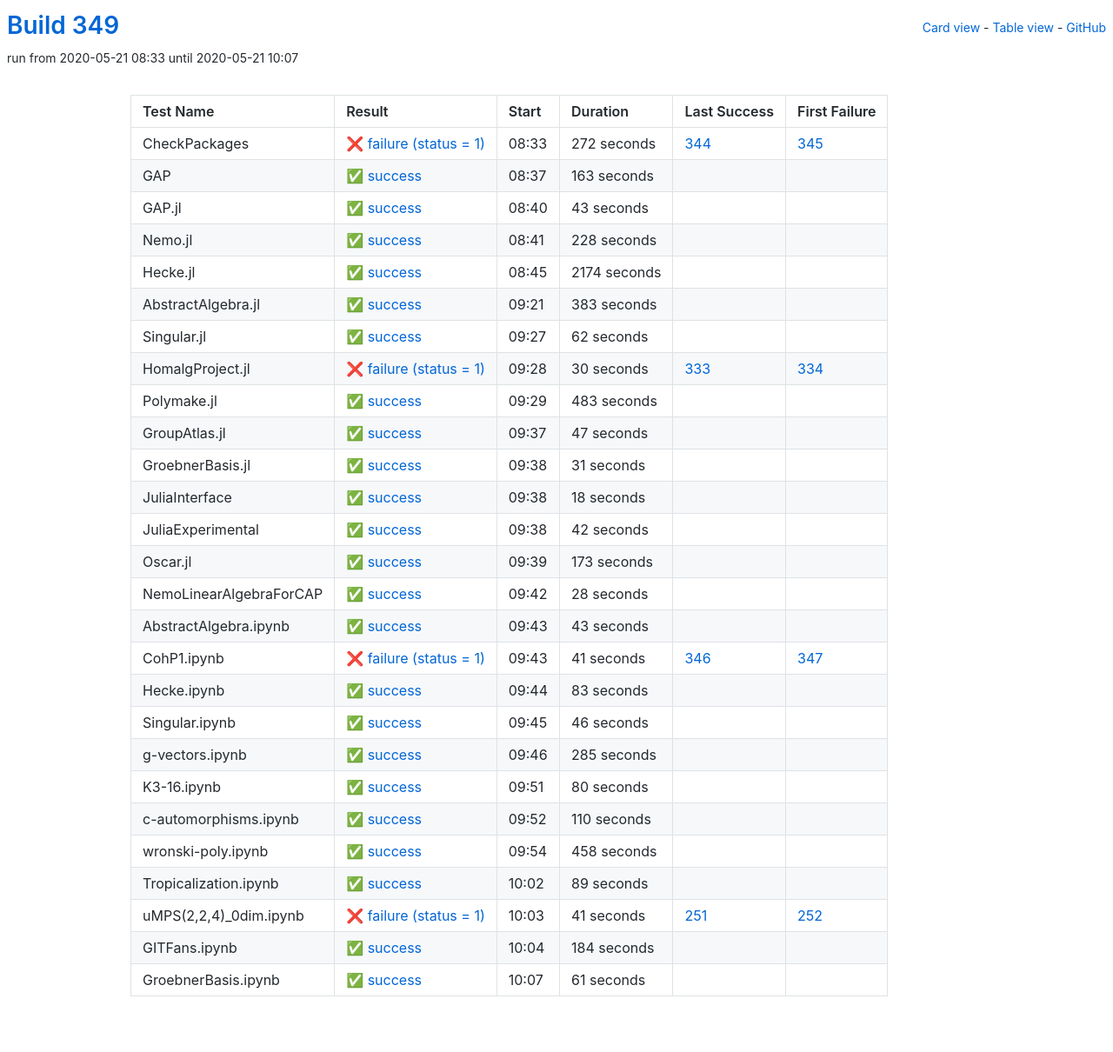
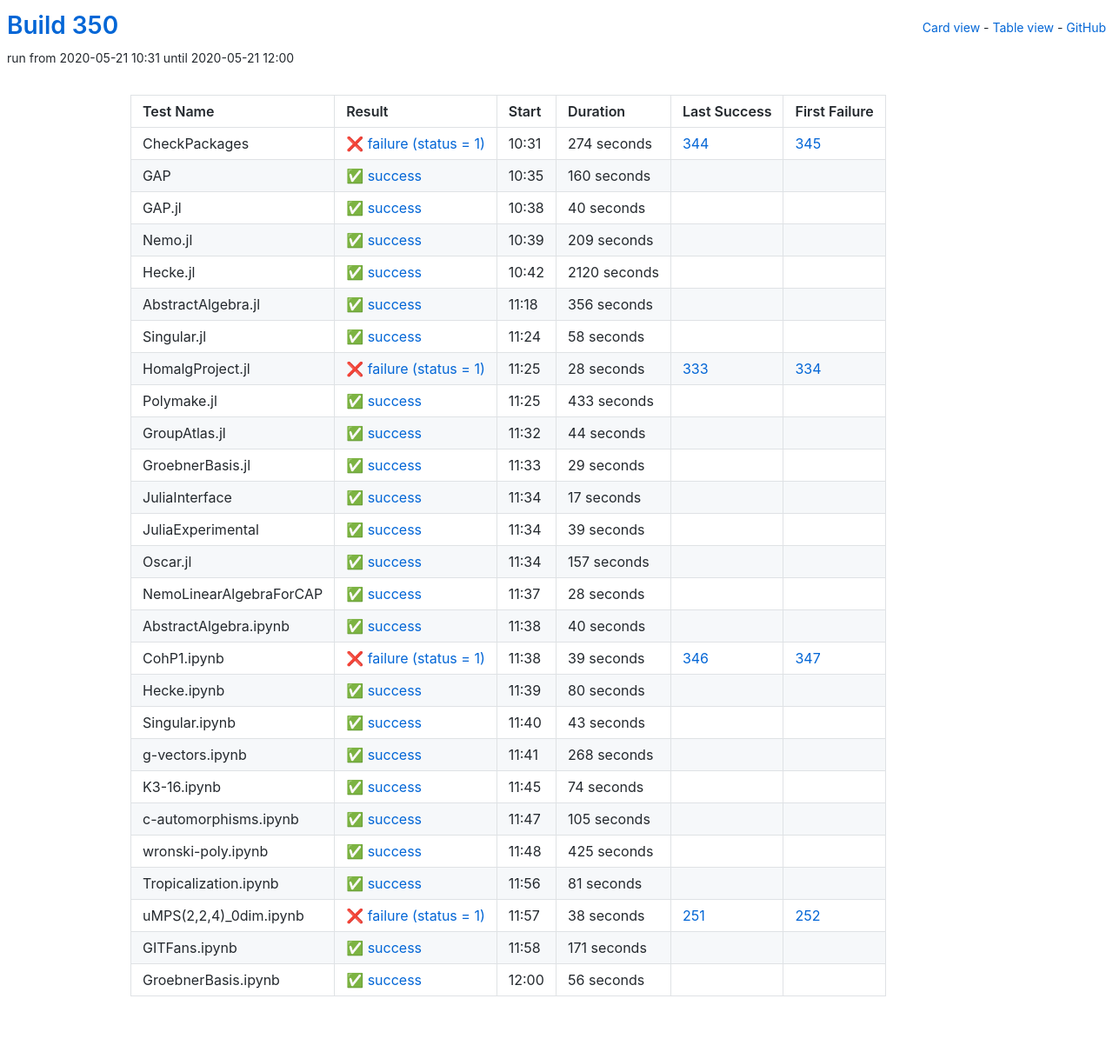
Before and after one commit to oscar-system/oscar-ci-status-1.4, a Jekyll site: the page built from table.html, in a window 1280 px wide. Shown: the whole page at 87% size. Built offline with Jekyll 4.4.1, drawn with Linux system fonts in a browser that asks for light colours.

Commit message:
Build 350

```diff
--- a/_data/ci.yml
+++ b/_data/ci.yml
@@ -1,173 +1,173 @@
-build: 349
-build_url: https://oscarci.mathematik.uni-kl.de/job/oscar-julia-1.4/349/
+build: 350
+build_url: https://oscarci.mathematik.uni-kl.de/job/oscar-julia-1.4/350/
 job: oscar-julia-1.4
 tests:
-- duration: 272
+- duration: 274
   exitcode: 1
   first_failure: 345
   first_failure_url: https://oscarci.mathematik.uni-kl.de/job/oscar-julia-1.4/345/
   id: checkpackages
   last_success: 344
   last_success_url: https://oscarci.mathematik.uni-kl.de/job/oscar-julia-1.4/344/
-  log: https://oscarci.mathematik.uni-kl.de/job/oscar-julia-1.4/349/artifact/logs/build-349/CheckPackages.log
+  log: https://oscarci.mathematik.uni-kl.de/job/oscar-julia-1.4/350/artifact/logs/build-350/CheckPackages.log
   name: CheckPackages
-  start: 2020-05-21 08:33
+  start: 2020-05-21 10:31
   status: failure
   success: false
-- duration: 163
+- duration: 160
   exitcode: 0
   first_failure: false
   first_failure_url: null
   id: gap
   last_success: false
   last_success_url: null
-  log: https://oscarci.mathematik.uni-kl.de/job/oscar-julia-1.4/349/artifact/logs/build-349/GAP.log
+  log: https://oscarci.mathematik.uni-kl.de/job/oscar-julia-1.4/350/artifact/logs/build-350/GAP.log
   name: GAP
-  start: 2020-05-21 08:37
+  start: 2020-05-21 10:35
   status: success
   success: true
-- duration: 43
+- duration: 40
   exitcode: 0
   first_failure: false
   first_failure_url: null
   id: gap-jl
   last_success: false
   last_success_url: null
-  log: https://oscarci.mathematik.uni-kl.de/job/oscar-julia-1.4/349/artifact/logs/build-349/GAP.jl.log
+  log: https://oscarci.mathematik.uni-kl.de/job/oscar-julia-1.4/350/artifact/logs/build-350/GAP.jl.log
   name: GAP.jl
-  start: 2020-05-21 08:40
+  start: 2020-05-21 10:38
   status: success
   success: true
-- duration: 228
+- duration: 209
   exitcode: 0
   first_failure: false
   first_failure_url: null
   id: nemo-jl
   last_success: false
   last_success_url: null
-  log: https://oscarci.mathematik.uni-kl.de/job/oscar-julia-1.4/349/artifact/logs/build-349/Nemo.jl.log
+  log: https://oscarci.mathematik.uni-kl.de/job/oscar-julia-1.4/350/artifact/logs/build-350/Nemo.jl.log
   name: Nemo.jl
-  start: 2020-05-21 08:41
+  start: 2020-05-21 10:39
   status: success
   success: true
-- duration: 2174
+- duration: 2120
   exitcode: 0
   first_failure: false
   first_failure_url: null
   id: hecke-jl
   last_success: false
   last_success_url: null
-  log: https://oscarci.mathematik.uni-kl.de/job/oscar-julia-1.4/349/artifact/logs/build-349/Hecke.jl.log
+  log: https://oscarci.mathematik.uni-kl.de/job/oscar-julia-1.4/350/artifact/logs/build-350/Hecke.jl.log
   name: Hecke.jl
-  start: 2020-05-21 08:45
+  start: 2020-05-21 10:42
   status: success
   success: true
-- duration: 383
+- duration: 356
   exitcode: 0
   first_failure: false
   first_failure_url: null
   id: abstractalgebra-jl
   last_success: false
   last_success_url: null
-  log: https://oscarci.mathematik.uni-kl.de/job/oscar-julia-1.4/349/artifact/logs/build-349/AbstractAlgebra.jl.log
+  log: https://oscarci.mathematik.uni-kl.de/job/oscar-julia-1.4/350/artifact/logs/build-350/AbstractAlgebra.jl.log
   name: AbstractAlgebra.jl
-  start: 2020-05-21 09:21
+  start: 2020-05-21 11:18
   status: success
   success: true
-- duration: 62
+- duration: 58
   exitcode: 0
   first_failure: false
   first_failure_url: null
   id: singular-jl
   last_success: false
   last_success_url: null
-  log: https://oscarci.mathematik.uni-kl.de/job/oscar-julia-1.4/349/artifact/logs/build-349/Singular.jl.log
+  log: https://oscarci.mathematik.uni-kl.de/job/oscar-julia-1.4/350/artifact/logs/build-350/Singular.jl.log
   name: Singular.jl
-  start: 2020-05-21 09:27
+  start: 2020-05-21 11:24
   status: success
   success: true
-- duration: 30
+- duration: 28
   exitcode: 1
   first_failure: 334
   first_failure_url: https://oscarci.mathematik.uni-kl.de/job/oscar-julia-1.4/334/
   id: homalgproject-jl
   last_success: 333
   last_success_url: https://oscarci.mathematik.uni-kl.de/job/oscar-julia-1.4/333/
-  log: https://oscarci.mathematik.uni-kl.de/job/oscar-julia-1.4/349/artifact/logs/build-349/HomalgProject.jl.log
+  log: https://oscarci.mathematik.uni-kl.de/job/oscar-julia-1.4/350/artifact/logs/build-350/HomalgProject.jl.log
   name: HomalgProject.jl
-  start: 2020-05-21 09:28
+  start: 2020-05-21 11:25
   status: failure
   success: false
-- duration: 483
+- duration: 433
   exitcode: 0
   first_failure: false
   first_failure_url: null
   id: polymake-jl
   last_success: false
   last_success_url: null
-  log: https://oscarci.mathematik.uni-kl.de/job/oscar-julia-1.4/349/artifact/logs/build-349/Polymake.jl.log
+  log: https://oscarci.mathematik.uni-kl.de/job/oscar-julia-1.4/350/artifact/logs/build-350/Polymake.jl.log
   name: Polymake.jl
-  start: 2020-05-21 09:29
+  start: 2020-05-21 11:25
   status: success
   success: true
-- duration: 47
+- duration: 44
   exitcode: 0
   first_failure: false
   first_failure_url: null
   id: groupatlas-jl
   last_success: false
   last_success_url: null
-  log: https://oscarci.mathematik.uni-kl.de/job/oscar-julia-1.4/349/artifact/logs/build-349/GroupAtlas.jl.log
+  log: https://oscarci.mathematik.uni-kl.de/job/oscar-julia-1.4/350/artifact/logs/build-350/GroupAtlas.jl.log
   name: GroupAtlas.jl
-  start: 2020-05-21 09:37
+  start: 2020-05-21 11:32
   status: success
   success: true
-- duration: 31
+- duration: 29
   exitcode: 0
   first_failure: false
   first_failure_url: null
   id: groebnerbasis-jl
   last_success: false
   last_success_url: null
-  log: https://oscarci.mathematik.uni-kl.de/job/oscar-julia-1.4/349/artifact/logs/build-349/GroebnerBasis.jl.log
+  log: https://oscarci.mathematik.uni-kl.de/job/oscar-julia-1.4/350/artifact/logs/build-350/GroebnerBasis.jl.log
   name: GroebnerBasis.jl
-  start: 2020-05-21 09:38
+  start: 2020-05-21 11:33
   status: success
   success: true
-- duration: 18
+- duration: 17
   exitcode: 0
   first_failure: false
   first_failure_url: null
   id: juliainterface
   last_success: false
   last_success_url: null
-  log: https://oscarci.mathematik.uni-kl.de/job/oscar-julia-1.4/349/artifact/logs/build-349/JuliaInterface.log
+  log: https://oscarci.mathematik.uni-kl.de/job/oscar-julia-1.4/350/artifact/logs/build-350/JuliaInterface.log
   name: JuliaInterface
-  start: 2020-05-21 09:38
+  start: 2020-05-21 11:34
   status: success
   success: true
-- duration: 42
+- duration: 39
   exitcode: 0
   first_failure: false
   first_failure_url: null
   id: juliaexperimental
   last_success: false
   last_success_url: null
-  log: https://oscarci.mathematik.uni-kl.de/job/oscar-julia-1.4/349/artifact/logs/build-349/JuliaExperimental.log
+  log: https://oscarci.mathematik.uni-kl.de/job/oscar-julia-1.4/350/artifact/logs/build-350/JuliaExperimental.log
   name: JuliaExperimental
-  start: 2020-05-21 09:38
+  start: 2020-05-21 11:34
   status: success
   success: true
-- duration: 173
+- duration: 157
   exitcode: 0
   first_failure: false
   first_failure_url: null
   id: oscar-jl
   last_success: false
   last_success_url: null
-  log: https://oscarci.mathematik.uni-kl.de/job/oscar-julia-1.4/349/artifact/logs/build-349/Oscar.jl.log
+  log: https://oscarci.mathematik.uni-kl.de/job/oscar-julia-1.4/350/artifact/logs/build-350/Oscar.jl.log
   name: Oscar.jl
-  start: 2020-05-21 09:39
+  start: 2020-05-21 11:34
   status: success
   success: true
 - duration: 28
@@ -177,152 +177,152 @@ tests:
   id: nemolinearalgebraforcap
   last_success: false
   last_success_url: null
-  log: https://oscarci.mathematik.uni-kl.de/job/oscar-julia-1.4/349/artifact/logs/build-349/NemoLinearAlgebraForCAP.log
+  log: https://oscarci.mathematik.uni-kl.de/job/oscar-julia-1.4/350/artifact/logs/build-350/NemoLinearAlgebraForCAP.log
   name: NemoLinearAlgebraForCAP
-  start: 2020-05-21 09:42
+  start: 2020-05-21 11:37
+  status: success
+  success: true
+- duration: 40
+  exitcode: 0
+  first_failure: false
+  first_failure_url: null
+  id: abstractalgebra-ipynb
+  last_success: false
+  last_success_url: null
+  log: https://oscarci.mathematik.uni-kl.de/job/oscar-julia-1.4/350/artifact/logs/build-350/AbstractAlgebra.ipynb.log
+  name: AbstractAlgebra.ipynb
+  start: 2020-05-21 11:38
+  status: success
+  success: true
+- duration: 39
+  exitcode: 1
+  first_failure: 347
+  first_failure_url: https://oscarci.mathematik.uni-kl.de/job/oscar-julia-1.4/347/
+  id: cohp1-ipynb
+  last_success: 346
+  last_success_url: https://oscarci.mathematik.uni-kl.de/job/oscar-julia-1.4/346/
+  log: https://oscarci.mathematik.uni-kl.de/job/oscar-julia-1.4/350/artifact/logs/build-350/CohP1.ipynb.log
+  name: CohP1.ipynb
+  start: 2020-05-21 11:38
+  status: failure
+  success: false
+- duration: 80
+  exitcode: 0
+  first_failure: false
+  first_failure_url: null
+  id: hecke-ipynb
+  last_success: false
+  last_success_url: null
+  log: https://oscarci.mathematik.uni-kl.de/job/oscar-julia-1.4/350/artifact/logs/build-350/Hecke.ipynb.log
+  name: Hecke.ipynb
+  start: 2020-05-21 11:39
   status: success
   success: true
 - duration: 43
   exitcode: 0
   first_failure: false
   first_failure_url: null
-  id: abstractalgebra-ipynb
-  last_success: false
-  last_success_url: null
-  log: https://oscarci.mathematik.uni-kl.de/job/oscar-julia-1.4/349/artifact/logs/build-349/AbstractAlgebra.ipynb.log
-  name: AbstractAlgebra.ipynb
-  start: 2020-05-21 09:43
-  status: success
-  success: true
-- duration: 41
-  exitcode: 1
-  first_failure: 347
-  first_failure_url: https://oscarci.mathematik.uni-kl.de/job/oscar-julia-1.4/347/
-  id: cohp1-ipynb
-  last_success: 346
-  last_success_url: https://oscarci.mathematik.uni-kl.de/job/oscar-julia-1.4/346/
-  log: https://oscarci.mathematik.uni-kl.de/job/oscar-julia-1.4/349/artifact/logs/build-349/CohP1.ipynb.log
-  name: CohP1.ipynb
-  start: 2020-05-21 09:43
-  status: failure
-  success: false
-- duration: 83
-  exitcode: 0
-  first_failure: false
-  first_failure_url: null
-  id: hecke-ipynb
-  last_success: false
-  last_success_url: null
-  log: https://oscarci.mathematik.uni-kl.de/job/oscar-julia-1.4/349/artifact/logs/build-349/Hecke.ipynb.log
-  name: Hecke.ipynb
-  start: 2020-05-21 09:44
-  status: success
-  success: true
-- duration: 46
-  exitcode: 0
-  first_failure: false
-  first_failure_url: null
   id: singular-ipynb
   last_success: false
   last_success_url: null
-  log: https://oscarci.mathematik.uni-kl.de/job/oscar-julia-1.4/349/artifact/logs/build-349/Singular.ipynb.log
+  log: https://oscarci.mathematik.uni-kl.de/job/oscar-julia-1.4/350/artifact/logs/build-350/Singular.ipynb.log
   name: Singular.ipynb
-  start: 2020-05-21 09:45
+  start: 2020-05-21 11:40
   status: success
   success: true
-- duration: 285
+- duration: 268
   exitcode: 0
   first_failure: false
   first_failure_url: null
   id: g-vectors-ipynb
   last_success: false
   last_success_url: null
-  log: https://oscarci.mathematik.uni-kl.de/job/oscar-julia-1.4/349/artifact/logs/build-349/g-vectors.ipynb.log
+  log: https://oscarci.mathematik.uni-kl.de/job/oscar-julia-1.4/350/artifact/logs/build-350/g-vectors.ipynb.log
   name: g-vectors.ipynb
-  start: 2020-05-21 09:46
+  start: 2020-05-21 11:41
   status: success
   success: true
-- duration: 80
+- duration: 74
   exitcode: 0
   first_failure: false
   first_failure_url: null
   id: k3-16-ipynb
   last_success: false
   last_success_url: null
-  log: https://oscarci.mathematik.uni-kl.de/job/oscar-julia-1.4/349/artifact/logs/build-349/K3-16.ipynb.log
+  log: https://oscarci.mathematik.uni-kl.de/job/oscar-julia-1.4/350/artifact/logs/build-350/K3-16.ipynb.log
   name: K3-16.ipynb
-  start: 2020-05-21 09:51
+  start: 2020-05-21 11:45
   status: success
   success: true
-- duration: 110
+- duration: 105
   exitcode: 0
   first_failure: false
   first_failure_url: null
   id: c-automorphisms-ipynb
   last_success: false
   last_success_url: null
-  log: https://oscarci.mathematik.uni-kl.de/job/oscar-julia-1.4/349/artifact/logs/build-349/c-automorphisms.ipynb.log
+  log: https://oscarci.mathematik.uni-kl.de/job/oscar-julia-1.4/350/artifact/logs/build-350/c-automorphisms.ipynb.log
   name: c-automorphisms.ipynb
-  start: 2020-05-21 09:52
+  start: 2020-05-21 11:47
   status: success
   success: true
-- duration: 458
+- duration: 425
   exitcode: 0
   first_failure: false
   first_failure_url: null
   id: wronski-poly-ipynb
   last_success: false
   last_success_url: null
-  log: https://oscarci.mathematik.uni-kl.de/job/oscar-julia-1.4/349/artifact/logs/build-349/wronski-poly.ipynb.log
+  log: https://oscarci.mathematik.uni-kl.de/job/oscar-julia-1.4/350/artifact/logs/build-350/wronski-poly.ipynb.log
   name: wronski-poly.ipynb
-  start: 2020-05-21 09:54
+  start: 2020-05-21 11:48
   status: success
   success: true
-- duration: 89
+- duration: 81
   exitcode: 0
   first_failure: false
   first_failure_url: null
   id: tropicalization-ipynb
   last_success: false
   last_success_url: null
-  log: https://oscarci.mathematik.uni-kl.de/job/oscar-julia-1.4/349/artifact/logs/build-349/Tropicalization.ipynb.log
+  log: https://oscarci.mathematik.uni-kl.de/job/oscar-julia-1.4/350/artifact/logs/build-350/Tropicalization.ipynb.log
   name: Tropicalization.ipynb
-  start: 2020-05-21 10:02
+  start: 2020-05-21 11:56
   status: success
   success: true
-- duration: 41
+- duration: 38
   exitcode: 1
   first_failure: 252
   first_failure_url: https://oscarci.mathematik.uni-kl.de/job/oscar-julia-1.4/252/
   id: umps-2-2-4-0dim-ipynb
   last_success: 251
   last_success_url: https://oscarci.mathematik.uni-kl.de/job/oscar-julia-1.4/251/
-  log: https://oscarci.mathematik.uni-kl.de/job/oscar-julia-1.4/349/artifact/logs/build-349/uMPS-2-2-4-_0dim.ipynb.log
+  log: https://oscarci.mathematik.uni-kl.de/job/oscar-julia-1.4/350/artifact/logs/build-350/uMPS-2-2-4-_0dim.ipynb.log
   name: uMPS(2,2,4)_0dim.ipynb
-  start: 2020-05-21 10:03
+  start: 2020-05-21 11:57
   status: failure
   success: false
-- duration: 184
+- duration: 171
   exitcode: 0
   first_failure: false
   first_failure_url: null
   id: gitfans-ipynb
   last_success: false
   last_success_url: null
-  log: https://oscarci.mathematik.uni-kl.de/job/oscar-julia-1.4/349/artifact/logs/build-349/GITFans.ipynb.log
+  log: https://oscarci.mathematik.uni-kl.de/job/oscar-julia-1.4/350/artifact/logs/build-350/GITFans.ipynb.log
   name: GITFans.ipynb
-  start: 2020-05-21 10:04
+  start: 2020-05-21 11:58
   status: success
   success: true
-- duration: 61
+- duration: 56
   exitcode: 0
   first_failure: false
   first_failure_url: null
   id: groebnerbasis-ipynb
   last_success: false
   last_success_url: null
-  log: https://oscarci.mathematik.uni-kl.de/job/oscar-julia-1.4/349/artifact/logs/build-349/GroebnerBasis.ipynb.log
+  log: https://oscarci.mathematik.uni-kl.de/job/oscar-julia-1.4/350/artifact/logs/build-350/GroebnerBasis.ipynb.log
   name: GroebnerBasis.ipynb
-  start: 2020-05-21 10:07
+  start: 2020-05-21 12:00
   status: success
   success: true
```
Also changed, not shown: README.md.
